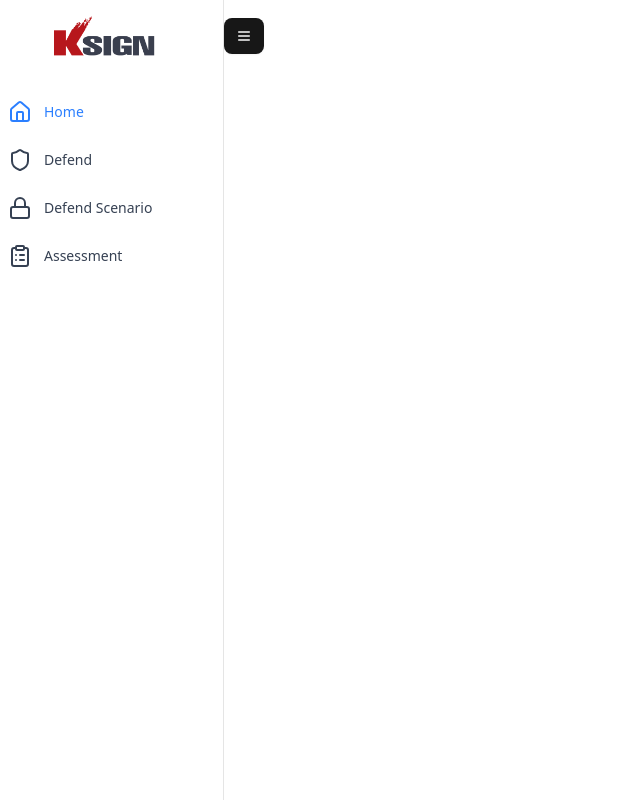
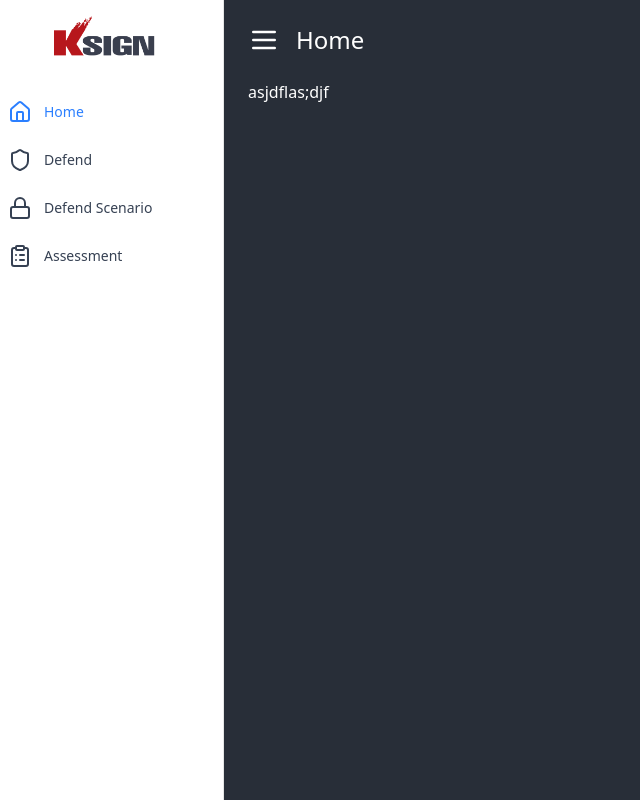
Before and after one commit to keonoh00/C-ITS, a Next.js app: page / in a window 1280 px wide. Shown: the whole page, without its empty margins (0-640 px from the left). Built offline with nearby package versions, Linux system fonts and the light colour scheme.

Commit message:
Improve styling and avoid ui component usage

```diff
--- a/src/components/ClientLayoutShell/ClientLayoutShell.tsx
+++ b/src/components/ClientLayoutShell/ClientLayoutShell.tsx
@@ -3,7 +3,6 @@
 import React, { useRef } from "react";
 import Topbar from "@/components/Topbar/Topbar";
 import Sidebar, { SidebarRef } from "@/components/Sidebar/Sidebar";
-import { Button } from "@/components/ui/button";
 import { MenuIcon } from "lucide-react";
 
 export default function ClientLayoutShell({
@@ -14,17 +13,17 @@ export default function ClientLayoutShell({
   const sidebarRef = useRef<SidebarRef>(null);
 
   return (
-    <div className="flex min-h-screen">
+    <div className="flex">
       <Sidebar ref={sidebarRef} />
-      <div className="flex flex-col">
+      <div className="flex p-6 w-full flex-col bg-base-950">
         <Topbar
           leftEnhancer={
-            <Button onClick={sidebarRef.current?.toggle}>
-              <MenuIcon size={32} />
-            </Button>
+            <button onClick={sidebarRef.current?.toggle}>
+              <MenuIcon color={"white"} size={32} />
+            </button>
           }
         />
-        <main className="p-6 overflow-y-auto">{children}</main>
+        <main className="overflow-y-auto flex w-full h-ful">{children}</main>
       </div>
     </div>
   );
--- a/src/components/Sidebar/Sidebar.tsx
+++ b/src/components/Sidebar/Sidebar.tsx
@@ -70,7 +70,7 @@ const Sidebar = forwardRef<SidebarRef, SidebarProps>(({}, ref) => {
               </div>
             </Link>
             {!expanded && (
-              <div className="absolute left-full top-1/2 -translate-y-1/2 ml-2 px-3 py-1 rounded bg-gray-800 text-white text-sm shadow-md whitespace-nowrap opacity-0 group-hover:opacity-100 transition-opacity z-50">
+              <div className="absolute left-full top-1/2 -translate-y-1/2 ml-2 px-3 py-1 rounded bg-gray-800 text-sm shadow-md whitespace-nowrap opacity-0 group-hover:opacity-100 transition-opacity z-50">
                 {item.name}
               </div>
             )}
--- a/src/components/Topbar/Topbar.tsx
+++ b/src/components/Topbar/Topbar.tsx
@@ -1,9 +1,8 @@
 "use client";
 
-import { MenuIcon } from "lucide-react";
-import React, { ReactNode, useRef } from "react";
+import React, { ReactNode } from "react";
 import { usePathname } from "next/navigation";
-import Sidebar, { MENU_ITEMS, SidebarRef } from "../Sidebar/Sidebar";
+import { MENU_ITEMS } from "../Sidebar/Sidebar";
 
 interface TopbarProps {
   leftEnhancer?: ReactNode;
@@ -16,7 +15,7 @@ const Topbar: React.FC<TopbarProps> = ({ leftEnhancer }) => {
 
   return (
     <>
-      <div className="flex flex-row w-full h-18 items-center">
+      <div className="flex flex-row w-full mb-6 items-center">
         {leftEnhancer}
         <div className="ml-4 text-2xl">
           {matchingMenu ? matchingMenu.name : ""}
```
